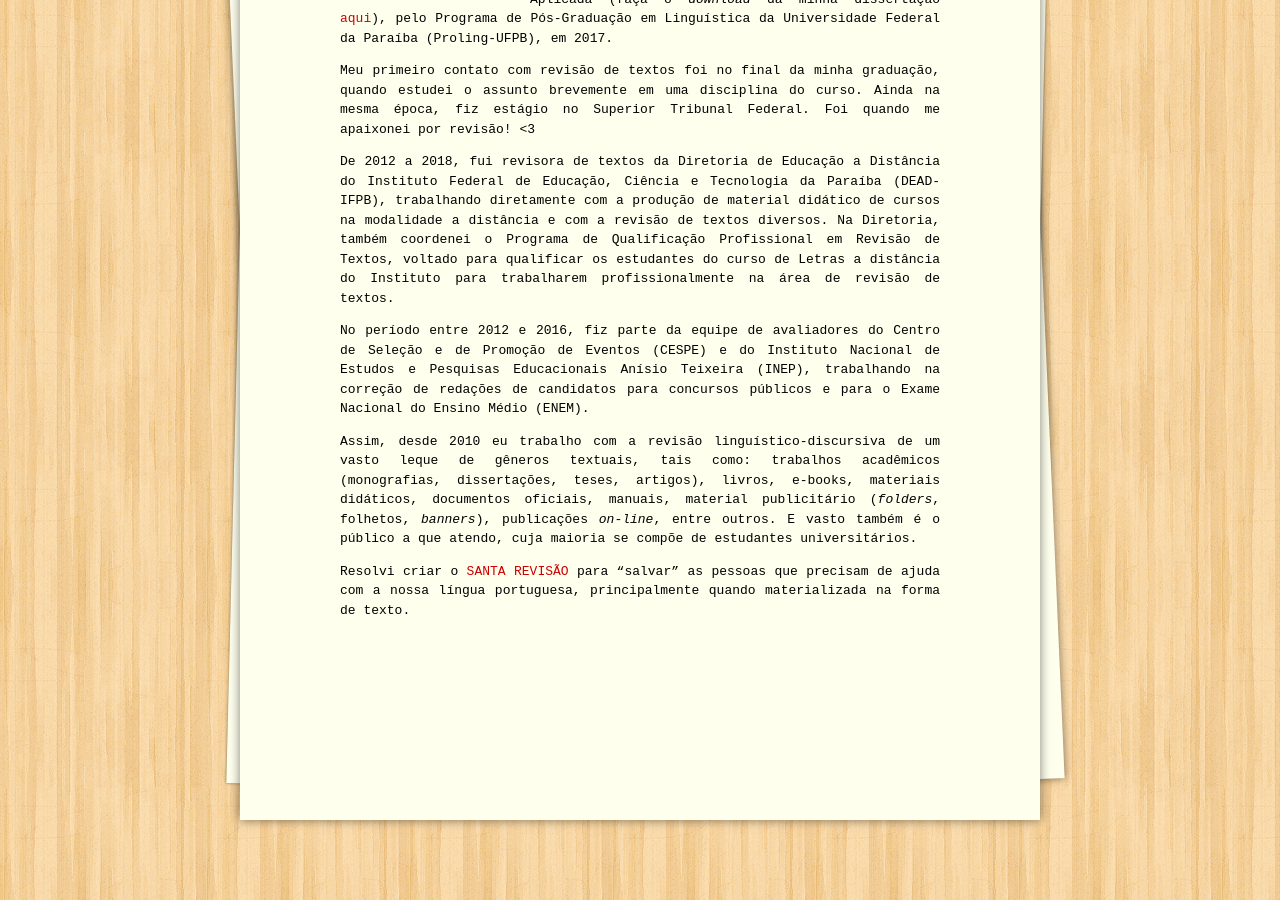
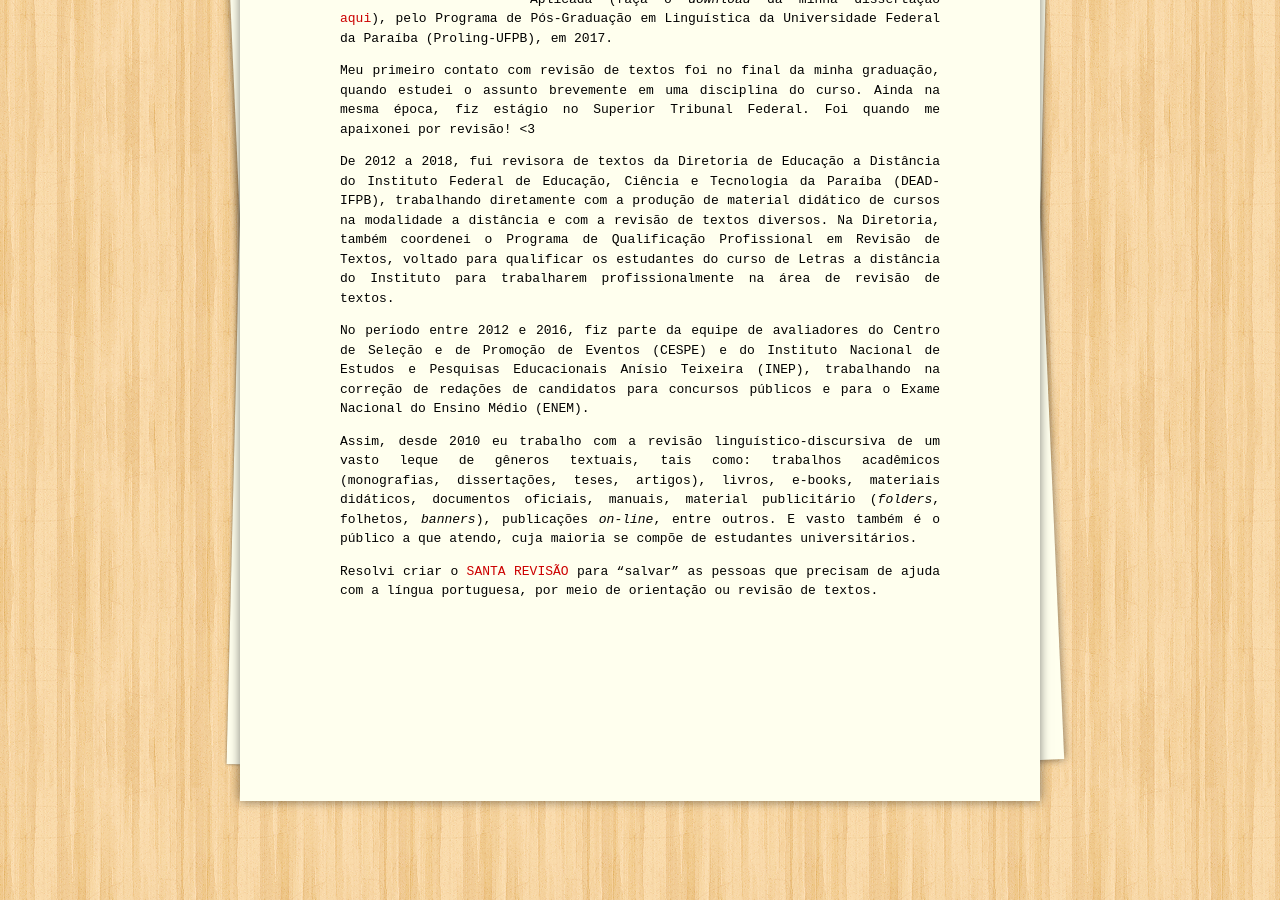
Before and after one commit to raqueldiniz/site, a Jekyll site: the page built from sobre.md, in a window 1280 px wide and 900 px high, scrolled down 683 px. Built offline with Jekyll 4.4.1, drawn with Linux system fonts in a browser that asks for light colours.

Commit message:
Update sobre.md

```diff
--- a/sobre.md
+++ b/sobre.md
@@ -18,4 +18,4 @@ No período entre 2012 e 2016, fiz parte da equipe de avaliadores do Centro de S
 
 Assim, desde 2010 eu trabalho com a revisão linguístico-discursiva de um vasto leque de gêneros textuais, tais como: trabalhos acadêmicos (monografias, dissertações, teses, artigos), livros, e-books, materiais didáticos, documentos oficiais, manuais, material publicitário (_folders_, folhetos, _banners_), publicações _on-line_, entre outros. E vasto também é o público a que atendo, cuja maioria se compõe de estudantes universitários.
 
-Resolvi criar o [SANTA REVISÃO](/) para “salvar” as pessoas que precisam de ajuda com a nossa língua portuguesa, principalmente quando materializada na forma de texto.
+Resolvi criar o [SANTA REVISÃO](/) para “salvar” as pessoas que precisam de ajuda com a língua portuguesa, por meio de orientação ou revisão de textos.
```
